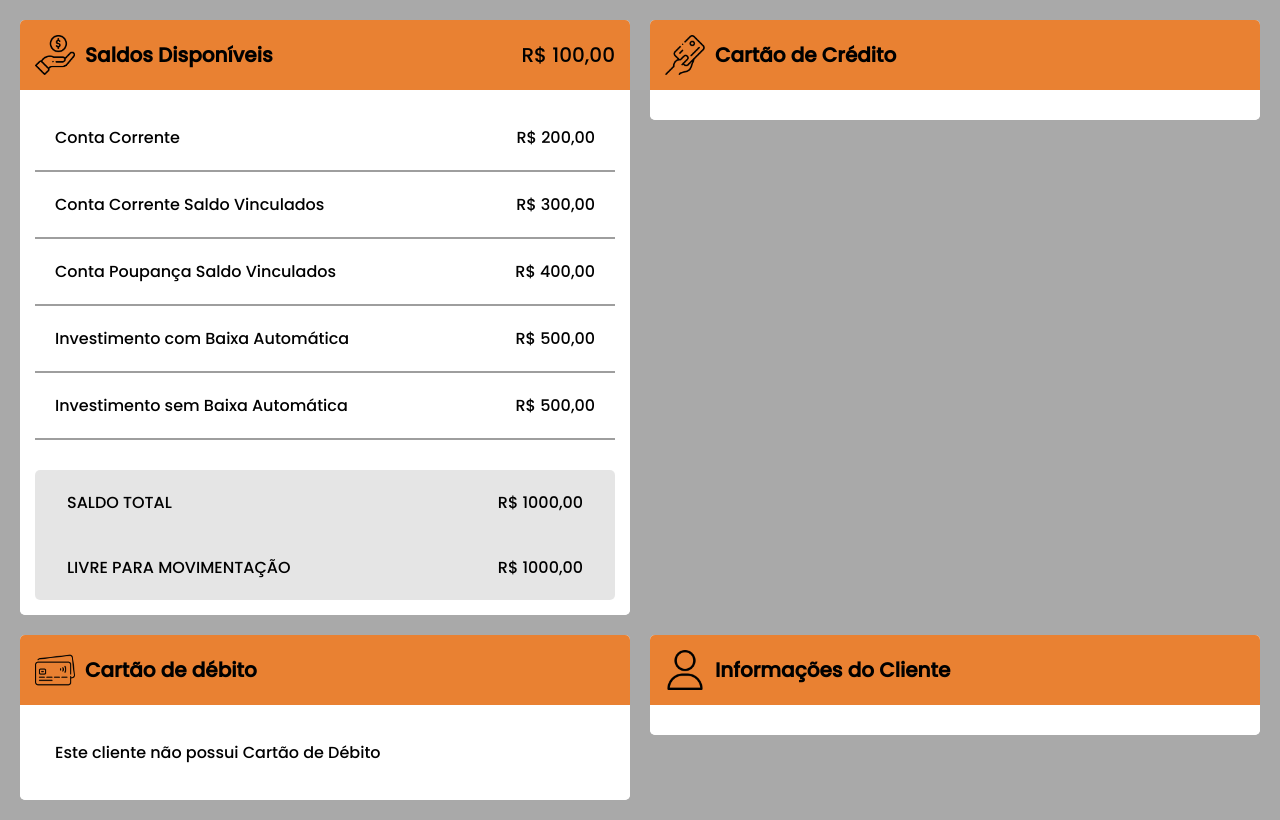
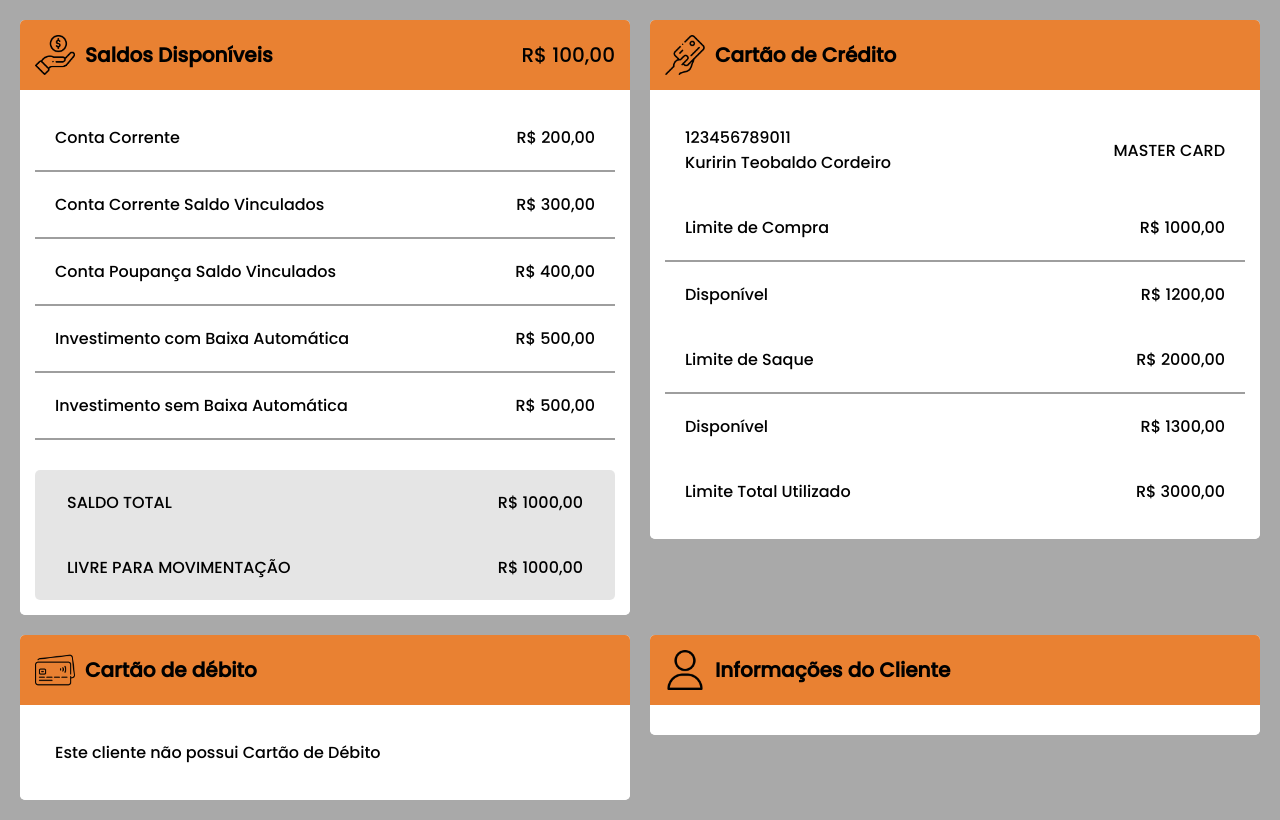
Before and after one commit to thiago-desenv/layout-cards-base-angular, an Angular app: page / in a window 1280 px wide. Built offline with nearby package versions, Linux system fonts and the light colour scheme.

Commit message:
Criado a estrutura do credit-card

```diff
--- a/src/app/app.component.html
+++ b/src/app/app.component.html
@@ -26,6 +26,22 @@
       <app-card
         [cardImage]="'../assets/icons/icon-credit-card.png'"
         [cardTitle]="'Cartão de Crédito'">
+
+        <div class="content-item">
+          <p>123456789011 <br> Kuririn Teobaldo Cordeiro</p>
+          <p>MASTER CARD</p>
+        </div>
+        <div class="content-item divider">
+          <p>Limite de Compra</p>
+          <p>R$ 1000,00</p>
+        </div>
+
+        <div class="content-item"
+        *ngFor="let item of creditItems; let i = index; let last = last"
+        [class.divider]="isDivider(i, last)">
+          <p>{{ item.label }}</p>
+          <p>{{ item.amount }}</p>
+        </div>
       </app-card>
     </div>
   </div>
--- a/src/app/app.component.ts
+++ b/src/app/app.component.ts
@@ -18,4 +18,15 @@ export class AppComponent {
     { label: 'SALDO TOTAL', amount: 'R$ 1000,00' },
     { label: 'LIVRE PARA MOVIMENTAÇÃO', amount: 'R$ 1000,00' },
   ];
+
+  creditItems = [
+    { label: 'Disponível', amount: 'R$ 1200,00' },
+    { label: 'Limite de Saque', amount: 'R$ 2000,00'},
+    { label: 'Disponível', amount: 'R$ 1300,00'},
+    { label: 'Limite Total Utilizado', amount: 'R$ 3000,00'},
+  ];
+
+  isDivider(index: number, last: boolean) {
+    return (index + 1) % 2 === 0 && !last;
+  }
 }
```
